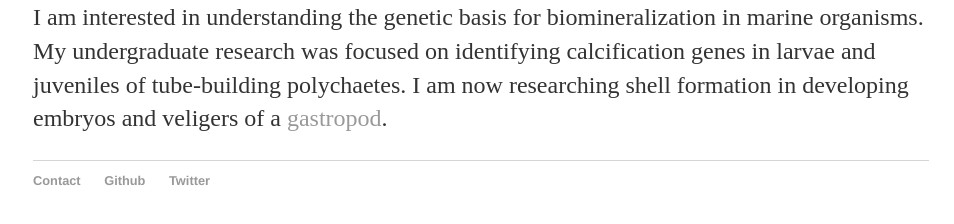
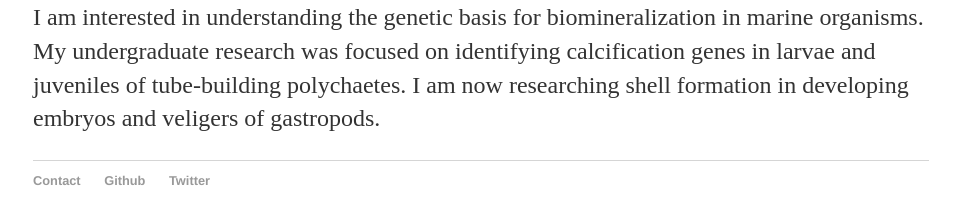
Before and after one commit to gbatzel/gbatzel, a Jekyll site: the page built from about/index.html, in a window 1280 px wide. Shown: the part 196-420 px from the top of the page, without its empty margins (159-1113 px from the left). Built offline with Jekyll 4.4.1, drawn with Linux system fonts in a browser that asks for light colours.

Commit message:
removed gastropod link

```diff
--- a/about/index.html
+++ b/about/index.html
@@ -5,6 +5,6 @@
 
 		<div class="about">
 			<h1>About</h1>
-			<p>I am interested in understanding the genetic basis for biomineralization in marine organisms. My undergraduate research was focused on identifying calcification genes in larvae and juveniles of tube-building polychaetes. I am now researching shell formation in developing embryos and veligers of a <a href="https://en.wikipedia.org/wiki/Crepidula">gastropod</a>.
+			<p>I am interested in understanding the genetic basis for biomineralization in marine organisms. My undergraduate research was focused on identifying calcification genes in larvae and juveniles of tube-building polychaetes. I am now researching shell formation in developing embryos and veligers of gastropods.
 </p>
 		</div>
```
